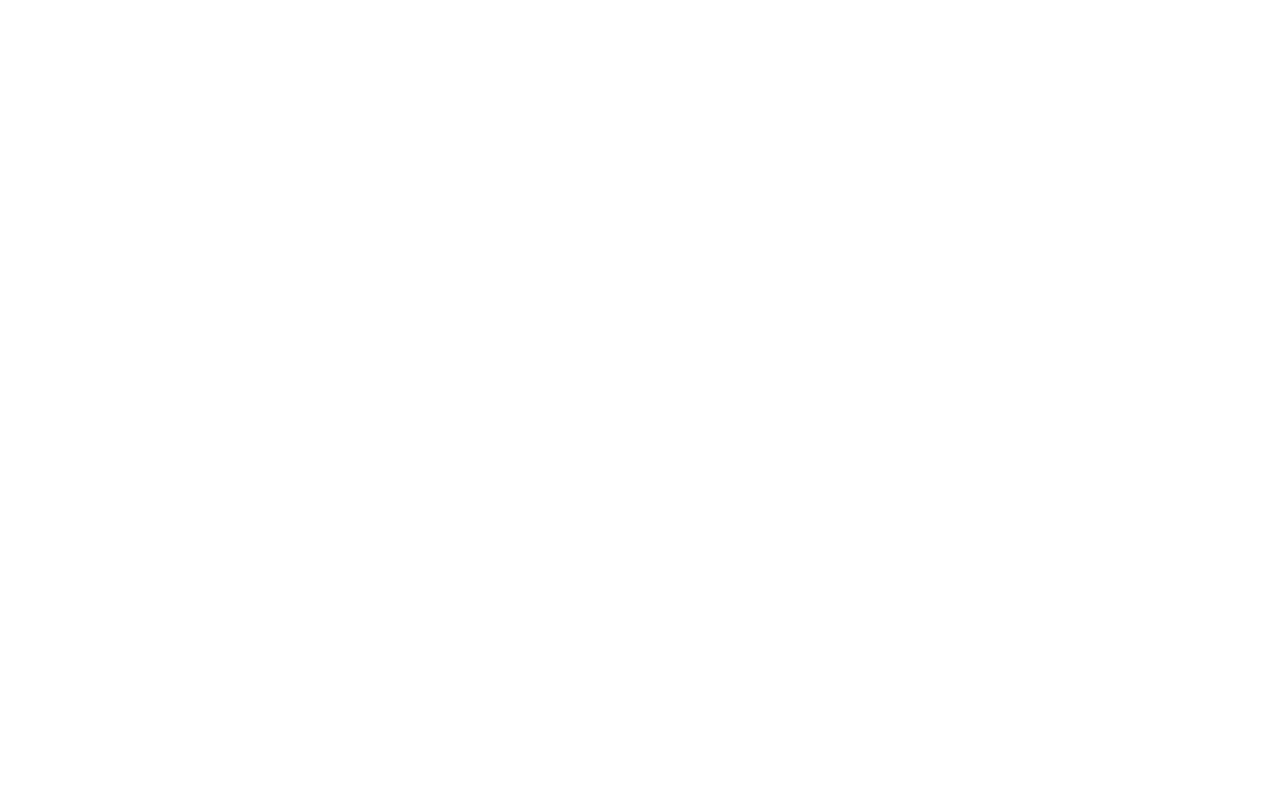
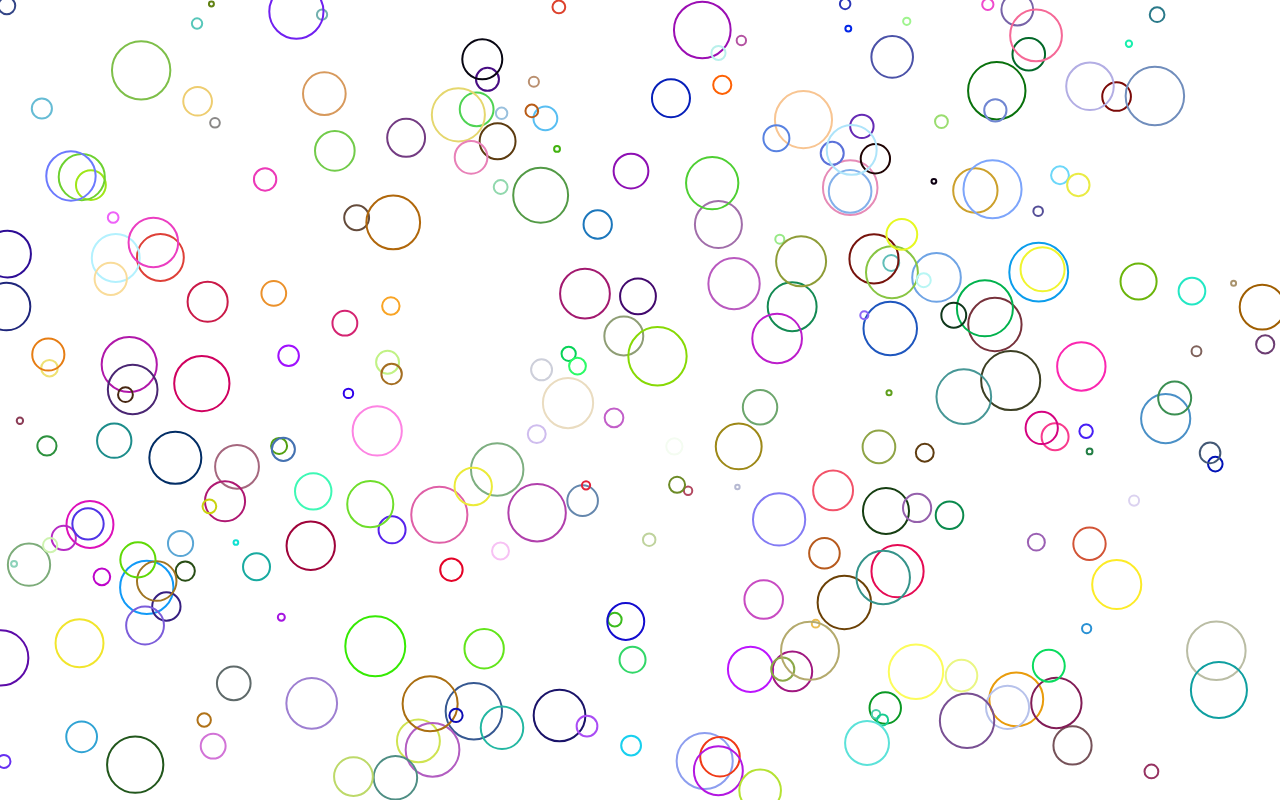
Before and after one commit to atlanticrev/canvas_animations, a plain HTML site: page index.html in a window 1280 px wide. Drawn offline with Linux system fonts and the light colour scheme.

Commit message:
Добавлены: фабрика кружков, класс кружков, функции для работы с рандомом

```diff
--- a/index.html
+++ b/index.html
@@ -1 +1,12 @@
-<canvas id="test"></canvas>
+<!DOCTYPE html>
+<html lang="en">
+<head>
+	<meta charset="UTF-8">
+	<link rel="stylesheet" href="./style.css">
+	<title>Canvas animations</title>
+</head>
+<body>
+	<canvas id="test"></canvas>
+	<script src="./script.js"></script>
+</body>
+</html>
--- /dev/null
+++ b/script.js
@@ -0,0 +1,112 @@
+/*
+* Definitions
+*/
+let canvas = document.querySelector('canvas');
+let ctx = canvas.getContext('2d');
+canvas.width = window.innerWidth;
+canvas.height = window.innerHeight;
+
+const pi = Math.PI;
+
+function random (start, stop) {
+	// Установить длину интервала а потом передвинуть его
+	return Math.random() * (stop - start) + start;
+}
+
+function randomColor () {
+	return [random(0, 255), random(0, 255), random(0, 255)];
+}
+
+function circleFactory (quantity) {
+	let result = [];
+
+	for (let i = 0; i < quantity; i++) {
+		result.push(new Circle(random(0, innerWidth - random(2, 30)), random(0, innerHeight - random(2, 30)), random(2, 30),
+	random(0, 12) - 6, random(0, 12) - 6, randomColor()));
+	}
+
+	return result;
+}
+
+function Circle (x, y, radius, dx, dy, color) {
+	this.x = x;
+	this.y = y;
+	this.radius = radius;
+	this.dx = dx;
+	this.dy = dy;
+	this.color = 'rgb(' + color.toString() + ')';
+}
+
+Circle.prototype.draw = function () {
+	ctx.beginPath();
+	ctx.arc(this.x, this.y, this.radius, 0, 2*pi, false);
+	ctx.strokeStyle = this.color;
+	ctx.lineWidth = 2;
+	ctx.stroke();
+}
+
+Circle.prototype.update = function () {
+	// x + radius - левая граница окружности, x - radius правая граница окружности
+	if (this.x + this.radius > window.innerWidth || this.x - this.radius < 0) {
+		// Меняю направление скорости, если окружность доходит до края справа или слева
+		this.dx = -this.dx;
+	}
+
+	if (this.y + this.radius > window.innerHeight || this.y - this.radius < 0) {
+		this.dy = -this.dy;
+	}
+
+	this.x += this.dx;
+	this.y += this.dy;
+}
+
+/*
+* Drawing
+*/
+
+/* ctx.beginPath();
+ctx.moveTo(100, window.innerHeight / 2);
+ctx.lineTo(600, window.innerHeight / 2 - 150);
+ctx.lineTo(600, window.innerHeight / 2 + 150);
+ctx.lineTo(100, window.innerHeight / 2);
+ctx.lineTo(600, window.innerHeight / 2);
+ctx.strokeStyle = "blue";
+ctx.stroke(); */
+
+/* for (let i = 0; i < 100; i++) {
+	let radius = random(10, 50);
+	let x = random(radius, window.innerWidth - 50);
+	let y = random(radius, window.innerHeight - 50);
+
+	ctx.beginPath();
+	ctx.arc(x, y, radius, 0, 2*pi, false);
+	ctx.strokeStyle = 'rgb(' + randomColor().toString() + ')';
+	ctx.stroke();
+} */
+
+/* 	let circleOne = new Circle(random(20, innerWidth - 20), random(20, innerHeight - 20), 20,
+	random(0, 12) - 6, random(0, 12) - 6, randomColor());
+
+	let circleTwo = new Circle(random(20, innerWidth - 20), random(20, innerHeight - 20), 20,
+	random(0, 12) - 6, random(0, 12) - 6, randomColor()); */
+
+	let circles = circleFactory(250);
+
+	function animate () {
+		requestAnimationFrame(animate);
+		ctx.clearRect(0, 0, window.innerWidth, window.innerHeight);
+
+/* 		let circles = circleFactory(50); */
+		circles.forEach(function (circle) {
+			circle.draw();
+			circle.update();
+		});
+/*
+		circleOne.draw();
+		circleTwo.draw();
+
+		circleOne.update();
+		circleTwo.update(); */
+	}
+
+	animate();
--- a/style.css
+++ b/style.css
@@ -5,5 +5,5 @@
 }
 
 canvas {
-	background-color: #fdbb2d;
+	background-color: #fff;
 }
```
Also changed, not shown: figures/circle.js (+25 -4 lines), 1 other file.
